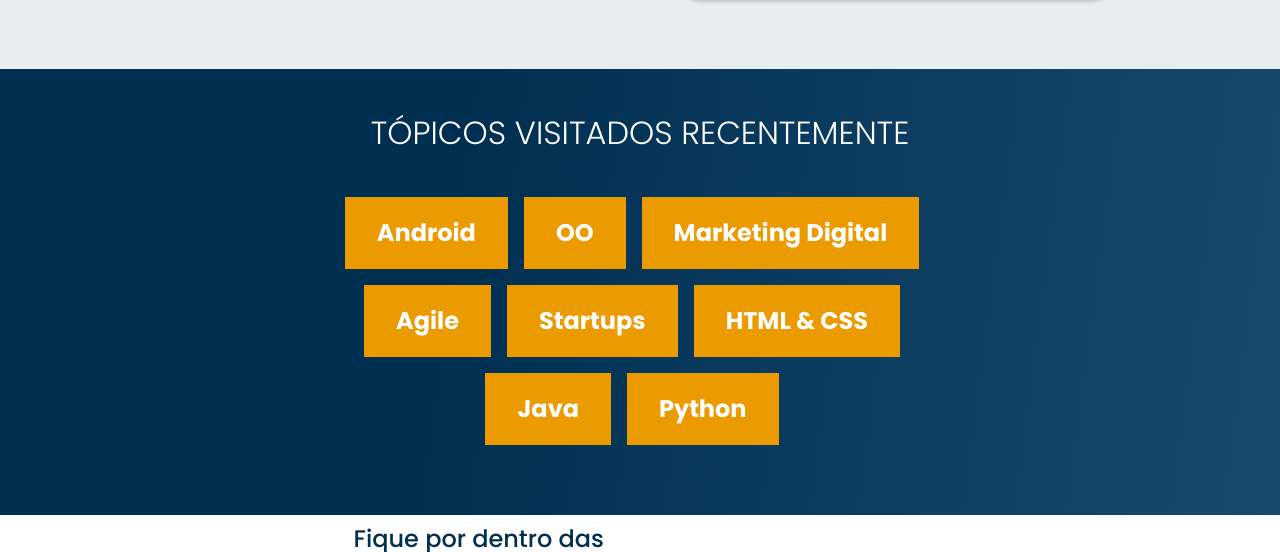
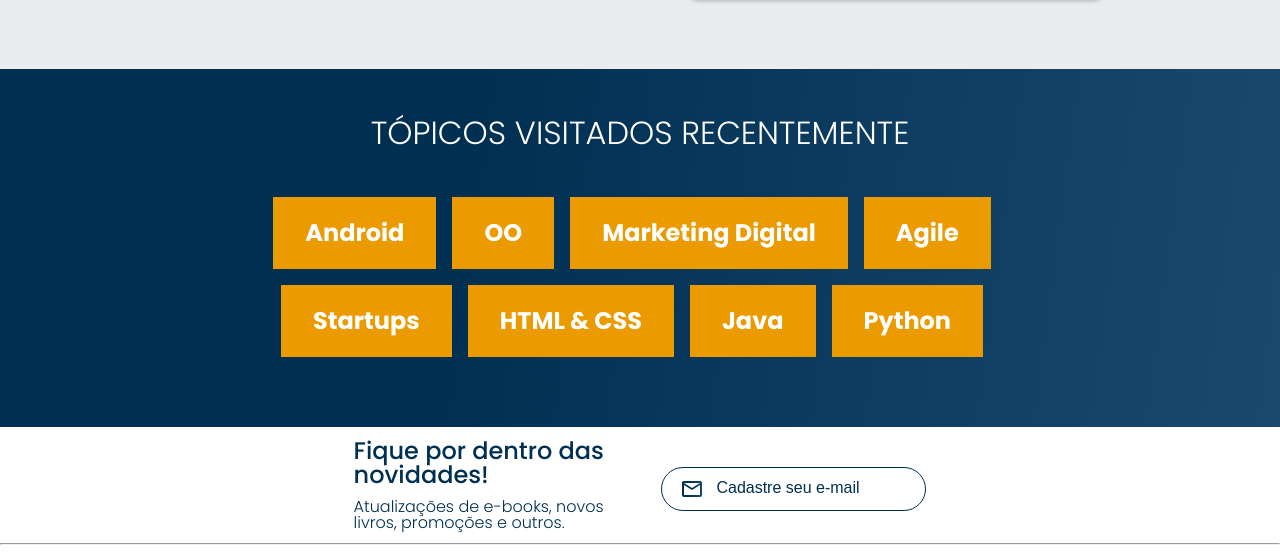
Before and after one commit to mizaelZuza/Alura-Books, a plain HTML site: page index.html in a window 1280 px wide. Shown: the part 1312-1864 px from the top of the page. Drawn offline with nearby package versions, Linux system fonts and the light colour scheme.

Commit message:
Update topicos.css

```diff
--- a/style/topicos.css
+++ b/style/topicos.css
@@ -64,6 +64,9 @@
 }
 
 @media screen and (min-width: 1280px) {
+    .topicos{
+        padding: 0 10vw 0.5vw 10vw;
+    }
     .topicos__lista{
         margin: 0 5vw 0 5vw;
     }
```
